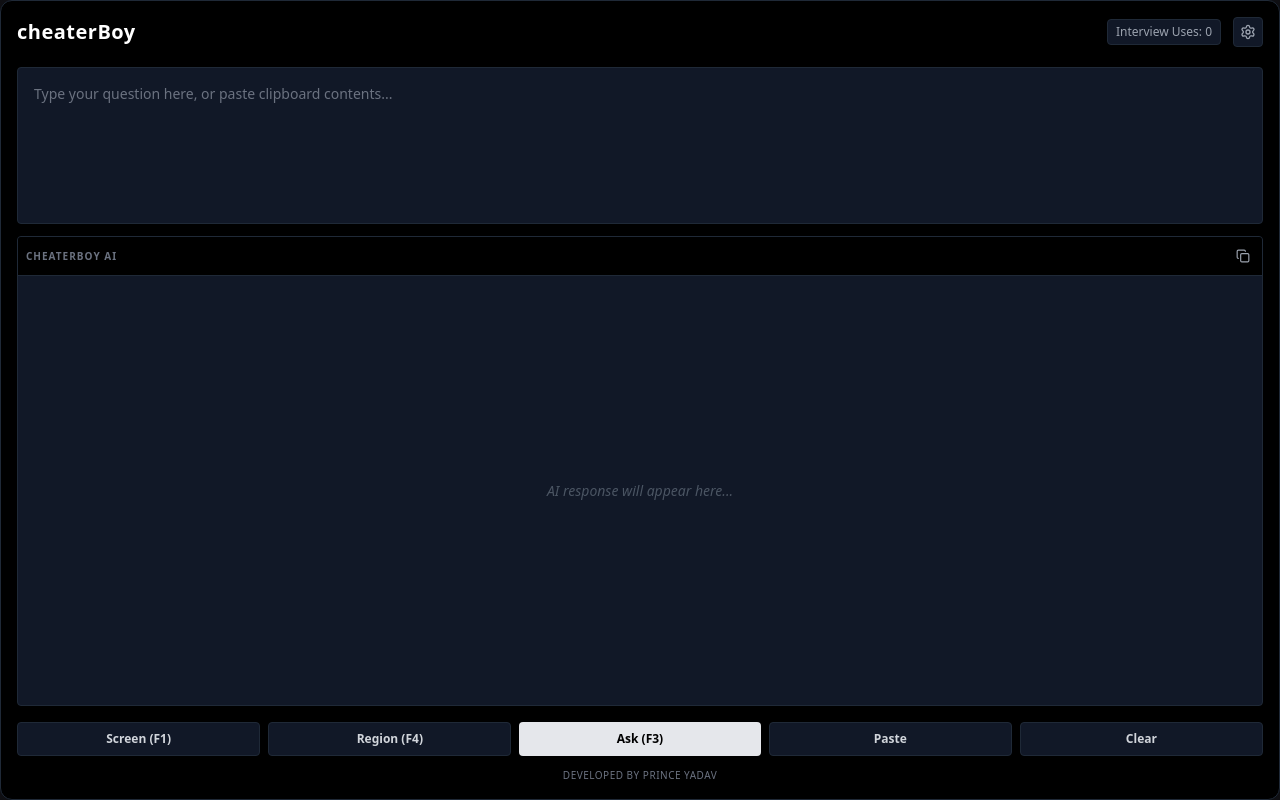
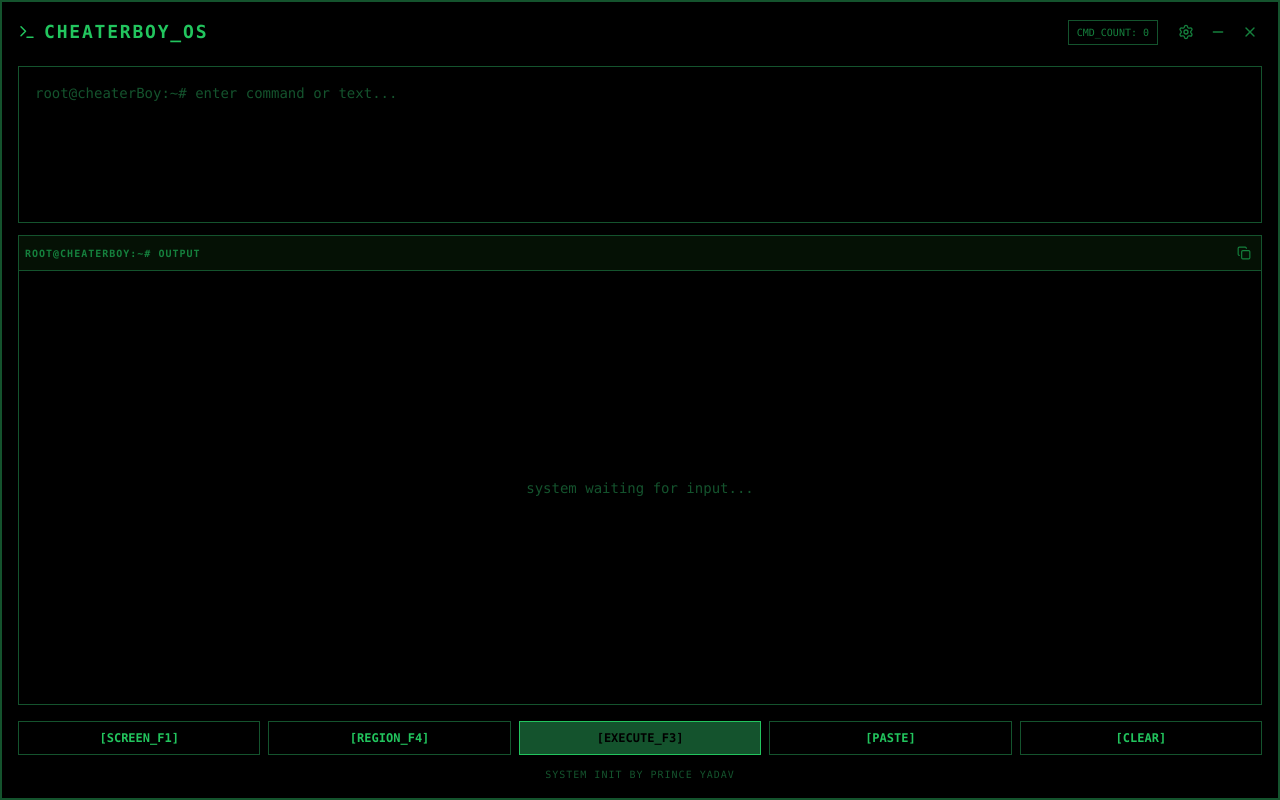
Before and after one commit to prince-up/cheater-Boy, a React (Vite) app: page / in a window 1280 px wide. Built offline with nearby package versions, Linux system fonts and the light colour scheme.

Commit message:
Convert UI to classic Terminal theme and add minimize/close window controls

```diff
--- a/src/App.jsx
+++ b/src/App.jsx
@@ -1,5 +1,5 @@
 import React, { useState, useEffect } from 'react';
-import { Settings, Copy, X } from 'lucide-react';
+import { Settings, Copy, X, Minus, Terminal } from 'lucide-react';
 import ReactMarkdown from 'react-markdown';
 import { Prism as SyntaxHighlighter } from 'react-syntax-highlighter';
 import { atomDark } from 'react-syntax-highlighter/dist/esm/styles/prism';
@@ -208,23 +208,37 @@ function App() {
     setScreenshotData(null);
   };
 
+  const handleMinimize = () => {
+    if (window.require) {
+      const { ipcRenderer } = window.require('electron');
+      ipcRenderer.send('minimize-window');
+    }
+  };
+
+  const handleClose = () => {
+    if (window.require) {
+      const { ipcRenderer } = window.require('electron');
+      ipcRenderer.send('close-window');
+    }
+  };
+
   return (
-    <div className="flex flex-col h-screen bg-black text-white p-4 font-sans select-none relative overflow-hidden rounded-xl border border-gray-800">
+    <div className="flex flex-col h-screen bg-black text-green-500 p-4 font-mono select-none relative overflow-hidden border-2 border-green-900">
 
       {/* Settings Modal */}
       {showSettings && (
-        <div className="absolute inset-0 z-50 flex items-center justify-center bg-black bg-opacity-90" style={{ WebkitAppRegion: 'no-drag' }}>
-          <div className="bg-gray-900 p-6 rounded border border-gray-700 w-96 max-h-[90vh] overflow-y-auto relative">
-            <button onClick={() => setShowSettings(false)} className="absolute top-3 right-3 text-gray-400 hover:text-white">
+        <div className="absolute inset-0 z-50 flex items-center justify-center bg-black bg-opacity-95" style={{ WebkitAppRegion: 'no-drag' }}>
+          <div className="bg-black p-6 border border-green-700 w-96 max-h-[90vh] overflow-y-auto relative">
+            <button onClick={() => setShowSettings(false)} className="absolute top-3 right-3 text-green-700 hover:text-green-400">
               <X size={20} />
             </button>
-            <h2 className="text-lg font-bold mb-4 text-white">Settings</h2>
+            <h2 className="text-lg font-bold mb-4 text-green-500 uppercase tracking-widest">Settings</h2>
 
             <div className="mb-4">
-              <label className="block text-xs text-gray-400 mb-1">Groq API Key</label>
+              <label className="block text-xs text-green-700 mb-1">Groq API Key</label>
               <input
                 type="password"
-                className="w-full px-3 py-2 bg-black text-sm border border-gray-700 rounded outline-none focus:border-gray-500 text-white placeholder-gray-600"
+                className="w-full px-3 py-2 bg-black text-sm border border-green-900 outline-none focus:border-green-500 text-green-400 placeholder-green-900"
                 placeholder="gsk_..."
                 value={apiKey}
                 onChange={(e) => setApiKey(e.target.value)}
@@ -232,9 +246,9 @@ function App() {
             </div>
 
             <div className="mb-4">
-              <label className="block text-xs text-gray-400 mb-1">Your Resume (Text Format)</label>
+              <label className="block text-xs text-green-700 mb-1">Your Resume (Text Format)</label>
               <textarea
-                className="w-full h-32 px-3 py-2 bg-black text-xs border border-gray-700 rounded outline-none focus:border-gray-500 text-white resize-none"
+                className="w-full h-32 px-3 py-2 bg-black text-xs border border-green-900 outline-none focus:border-green-500 text-green-400 resize-none"
                 placeholder="Paste your resume here..."
                 value={resumeText}
                 onChange={(e) => setResumeText(e.target.value)}
@@ -242,34 +256,34 @@ function App() {
             </div>
 
             <div className="mb-4 flex items-center justify-between">
-              <label className="text-sm text-gray-300">Always On Top</label>
+              <label className="text-sm text-green-600">Always On Top</label>
               <input
                 type="checkbox"
-                className="w-4 h-4 accent-brand-purple"
+                className="w-4 h-4 accent-green-500"
                 checked={alwaysOnTop}
                 onChange={(e) => setAlwaysOnTop(e.target.checked)}
               />
             </div>
 
             <div className="mb-4 flex items-center justify-between">
-              <label className="text-sm text-gray-300">Auto Ask AI after OCR</label>
+              <label className="text-sm text-green-600">Auto Ask AI after OCR</label>
               <input
                 type="checkbox"
-                className="w-4 h-4 accent-brand-purple"
+                className="w-4 h-4 accent-green-500"
                 checked={autoAsk}
                 onChange={(e) => setAutoAsk(e.target.checked)}
               />
             </div>
 
             <div className="mb-2">
-              <label className="flex justify-between text-sm text-gray-300 mb-1">
+              <label className="flex justify-between text-sm text-green-600 mb-1">
                 <span>Window Opacity</span>
                 <span>{Math.round(opacity * 100)}%</span>
               </label>
               <input
                 type="range"
                 min="0.6" max="1.0" step="0.05"
-                className="w-full accent-brand-purple"
+                className="w-full accent-green-500"
                 value={opacity}
                 onChange={(e) => setOpacity(e.target.value)}
               />
@@ -281,19 +295,32 @@ function App() {
       {/* Header */}
       <header className="flex justify-between items-center mb-3 cursor-default" style={{ WebkitAppRegion: 'drag' }}>
         <div className="flex items-center space-x-2">
-          <h1 className="text-xl font-bold text-white tracking-wide">
-            cheaterBoy
+          <Terminal size={18} className="text-green-500" />
+          <h1 className="text-lg font-bold text-green-500 tracking-widest uppercase">
+            cheaterBoy_OS
           </h1>
         </div>
-        <div className="flex space-x-3 items-center" style={{ WebkitAppRegion: 'no-drag' }}>
-          <span className="text-xs text-gray-400 bg-gray-900 px-2 py-1 rounded border border-gray-800">
-            Interview Uses: {interviewCount}
+        <div className="flex space-x-2 items-center" style={{ WebkitAppRegion: 'no-drag' }}>
+          <span className="text-[10px] text-green-700 border border-green-900 px-2 py-1 mr-2">
+            CMD_COUNT: {interviewCount}
           </span>
           <button
             onClick={() => setShowSettings(true)}
-            className="text-gray-400 hover:text-white transition-colors bg-gray-900 p-1.5 rounded border border-gray-800 hover:bg-gray-800"
+            className="text-green-700 hover:text-green-400 transition-colors p-1"
           >
             <Settings size={16} />
+          </button>
+          <button
+            onClick={handleMinimize}
+            className="text-green-700 hover:text-green-400 transition-colors p-1"
+          >
+            <Minus size={16} />
+          </button>
+          <button
+            onClick={handleClose}
+            className="text-green-700 hover:text-red-500 transition-colors p-1"
+          >
+            <X size={16} />
           </button>
         </div>
       </header>
@@ -302,7 +329,7 @@ function App() {
       <div className="flex-1 flex flex-col space-y-3 overflow-hidden mt-2" style={{ WebkitAppRegion: 'no-drag' }}>
 
         {/* Input Area */}
-        <div className="flex flex-col h-1/4 bg-gray-900 rounded p-2 border border-gray-800 focus-within:border-gray-500 transition-all relative">
+        <div className="flex flex-col h-1/4 bg-black p-2 border border-green-900 focus-within:border-green-500 transition-colors relative">
           {screenshotData && (
             <div className="absolute top-2 right-2 border border-gray-600 rounded overflow-hidden h-16 w-auto shadow z-10 group">
               <img src={screenshotData} alt="Captured" className="h-full object-contain bg-black" />
@@ -320,21 +347,21 @@ function App() {
             </div>
           )}
           <textarea
-            className="flex-1 w-full p-2 bg-transparent resize-none outline-none text-sm placeholder-gray-500 no-scrollbar"
-            placeholder="Type your question here, or paste clipboard contents..."
+            className="flex-1 w-full p-2 bg-transparent resize-none outline-none text-sm text-green-500 placeholder-green-900 no-scrollbar"
+            placeholder="root@cheaterBoy:~# enter command or text..."
             value={inputText}
             onChange={(e) => setInputText(e.target.value)}
           />
         </div>
 
         {/* Output Area */}
-        <div className="flex flex-col h-3/4 bg-gray-900 rounded border border-gray-800 overflow-hidden relative">
+        <div className="flex flex-col h-3/4 bg-black border border-green-900 overflow-hidden relative">
           {/* Top Bar of Output */}
-          <div className="bg-black border-b border-gray-800 p-2 flex justify-between items-center">
-            <span className="text-[10px] text-gray-500 uppercase tracking-widest font-bold">cheaterBoy AI</span>
+          <div className="bg-[#051105] border-b border-green-900 p-1.5 flex justify-between items-center">
+            <span className="text-[10px] text-green-700 uppercase tracking-widest font-bold">root@cheaterBoy:~# output</span>
             <button
               onClick={handleCopy}
-              className="text-gray-400 hover:text-white transition-colors p-1"
+              className="text-green-700 hover:text-green-400 transition-colors p-1"
               title="Copy Response"
             >
               <Copy size={14} />
@@ -342,14 +369,14 @@ function App() {
           </div>
 
           {isLoading && (
-            <div className="w-full h-1 bg-gray-800">
-              <div className="h-full bg-brand-purple animate-pulse" style={{ width: '100%' }}></div>
+            <div className="w-full h-1 bg-black">
+              <div className="h-full bg-green-500 animate-pulse" style={{ width: '100%' }}></div>
             </div>
           )}
 
           <div className="flex-1 p-4 overflow-y-auto no-scrollbar">
             {outputText && !outputText.startsWith('Screen captured') && !outputText.startsWith('Analyzing...') && !outputText.startsWith('Error') && !outputText.startsWith('Please') ? (
-              <div className="text-sm text-gray-200 select-text prose prose-invert prose-sm max-w-none">
+              <div className="text-sm text-green-400 select-text prose prose-invert prose-sm max-w-none">
                 <ReactMarkdown
                   components={{
                     code({node, inline, className, children, ...props}) {
@@ -364,7 +391,7 @@ function App() {
                           className="rounded-md my-2 text-xs"
                         />
                       ) : (
-                        <code {...props} className="bg-gray-800 px-1 py-0.5 rounded text-brand-light-purple">
+                        <code {...props} className="text-green-300 px-1 py-0.5">
                           {children}
                         </code>
                       )
@@ -375,8 +402,8 @@ function App() {
                 </ReactMarkdown>
               </div>
             ) : (
-              <div className="flex h-full items-center justify-center text-gray-600 text-sm italic">
-                {outputText || 'AI response will appear here...'}
+              <div className="flex h-full items-center justify-center text-green-900 text-sm">
+                {outputText || 'system waiting for input...'}
               </div>
             )}
           </div>
@@ -387,41 +414,41 @@ function App() {
       <div className="mt-4 flex flex-wrap gap-2" style={{ WebkitAppRegion: 'no-drag' }}>
         <button
           onClick={() => handleCapture('full')}
-          className="flex-1 bg-gray-900 hover:bg-gray-800 text-gray-300 py-2 px-2 rounded text-xs font-semibold transition-all border border-gray-800"
+          className="flex-1 bg-black hover:bg-[#051105] text-green-500 py-2 px-2 text-xs font-mono font-bold transition-all border border-green-900 hover:border-green-500"
         >
-          Screen (F1)
+          [SCREEN_F1]
         </button>
         <button
           onClick={() => handleCapture('region')}
-          className="flex-1 bg-gray-900 hover:bg-gray-800 text-gray-300 py-2 px-2 rounded text-xs font-semibold transition-all border border-gray-800"
+          className="flex-1 bg-black hover:bg-[#051105] text-green-500 py-2 px-2 text-xs font-mono font-bold transition-all border border-green-900 hover:border-green-500"
         >
-          Region (F4)
+          [REGION_F4]
         </button>
         <button
           onClick={() => handleAskAI()}
           disabled={isLoading}
-          className={`flex-1 bg-gray-200 hover:bg-white text-black py-2 px-2 rounded text-xs font-bold transition-all ${isLoading ? 'opacity-50 cursor-not-allowed' : ''}`}
+          className={`flex-1 bg-green-900 hover:bg-green-700 text-black py-2 px-2 text-xs font-mono font-bold transition-all border border-green-500 ${isLoading ? 'opacity-50 cursor-not-allowed' : ''}`}
         >
-          Ask (F3)
+          [EXECUTE_F3]
         </button>
         <button
           onClick={handlePaste}
-          className="flex-1 bg-gray-900 hover:bg-gray-800 text-gray-300 py-2 px-2 rounded text-xs font-semibold transition-all border border-gray-800"
+          className="flex-1 bg-black hover:bg-[#051105] text-green-500 py-2 px-2 text-xs font-mono font-bold transition-all border border-green-900 hover:border-green-500"
         >
-          Paste
+          [PASTE]
         </button>
         <button
           onClick={handleClear}
-          className="flex-1 bg-gray-900 hover:bg-gray-800 text-gray-300 py-2 px-2 rounded text-xs font-semibold transition-all border border-gray-800"
+          className="flex-1 bg-black hover:bg-[#051105] text-green-500 py-2 px-2 text-xs font-mono font-bold transition-all border border-green-900 hover:border-green-500"
         >
-          Clear
+          [CLEAR]
         </button>
       </div>
 
       {/* Footer */}
       <div className="mt-3 text-center w-full">
-        <p className="text-[10px] text-gray-500 tracking-wider uppercase font-medium drop-shadow-sm">
-          developed by prince yadav
+        <p className="text-[10px] text-green-900 tracking-widest uppercase font-mono">
+          system init by prince yadav
         </p>
       </div>
     </div>
```
Also changed, not shown: main.js (+8 -0 lines).
